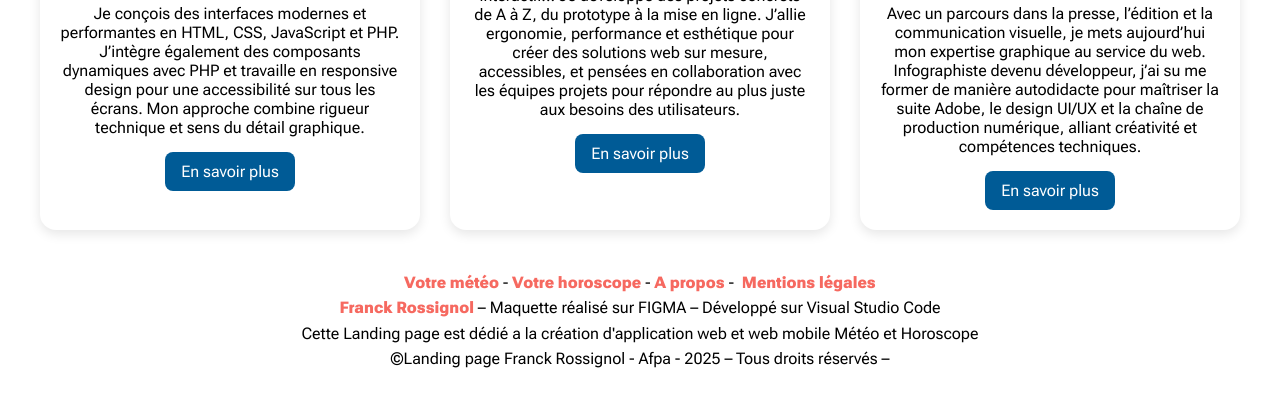
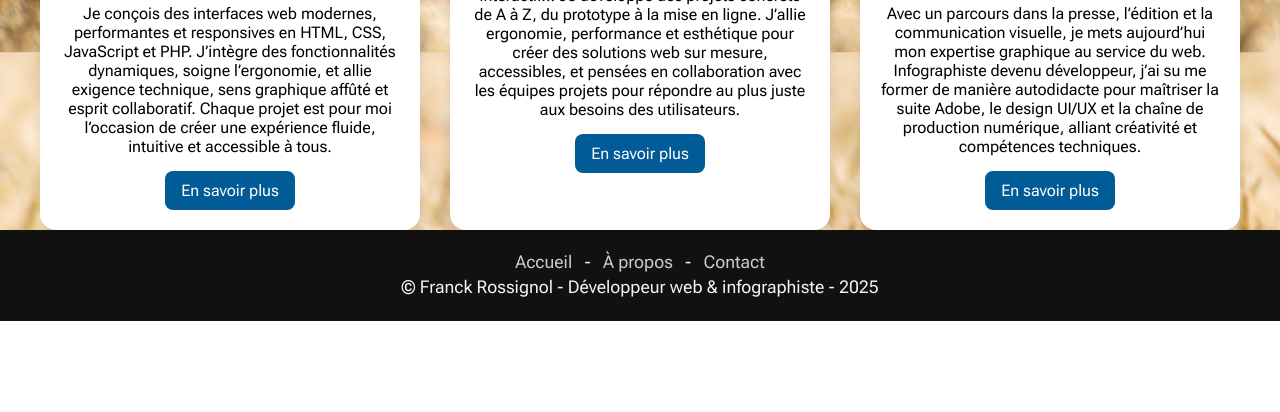
Before and after one commit to rossignol86/FranckRossignol, a plain HTML site: page index.html in a window 1280 px wide. Shown: the part 801-1213 px from the top of the page. After the commit the page ends 1122 px from the top, so only its background shows below. Drawn offline with Linux system fonts and the light colour scheme; a web font is replaced by a local one.

Commit message:
correction

```diff
--- /dev/null
+++ b/assets/css/apropos.css
@@ -0,0 +1,95 @@
+/* Reset et base */
+* {
+    margin: 0;
+    padding: 0;
+    box-sizing: border-box;
+    font-family: "Roboto Flex", sans-serif;
+}
+
+body {
+    display: flex;
+    flex-direction: column;
+    align-items: center;
+    text-align: center;
+    margin: 0 auto;
+}
+
+/* Logo */
+.logo {
+    width: 100%;
+    max-width: 300px;
+    margin: 0 auto;
+    display: flex;
+    justify-content: center;
+    align-items: center;
+}
+
+
+/* Le main prend tout l'espace restant */
+main {
+  flex: 1;
+}
+
+main.apropos-container {
+  max-width: 900px;
+  margin: 2rem auto;
+  padding: 2rem;
+  background-color: #ffffff;
+  box-shadow: 0 0 10px rgba(0,0,0,0.1);
+}
+
+h1 {
+    font-size: 2.5rem;
+    font-weight: 900;
+    font-family: "Amarante", serif;
+    margin-bottom: 20px;
+}
+
+section h2 {
+  font-size: 1.5rem;
+  color: #000000;
+  margin-bottom: 0.5rem;
+}
+
+ul {
+  padding-left: 1.5rem;
+}
+
+
+a {
+  font-family: "Inter", sans-serif;
+  color: #F66960;
+  text-decoration: none;
+}
+
+a:hover {
+  text-decoration: underline;
+  font-weight: 800;
+}
+
+p {
+  font-size: 1.2rem;
+  color: #555;
+  margin-bottom: 1rem;
+}
+
+
+
+/* Footer */
+.footer-content {
+    color: #000;
+    padding: 2.5rem 1rem;
+    text-align: center;
+    font-size: 1rem;
+    line-height: 1.6rem;
+}
+
+.footer-content a {
+    color: #F66960;
+    text-decoration: none;
+    font-weight: 900;
+}
+
+.footer-content a:hover {
+    text-decoration: underline;
+}
--- a/assets/css/index.css
+++ b/assets/css/index.css
@@ -7,11 +7,11 @@
 
 body {
     font-family: "Roboto Flex", sans-serif;
+    background: url('../images/cereal.jpg') no-repeat center center fixed;
+    background-size: cover;
     display: flex;
     flex-direction: column;
-  align-items: center;
-  text-align: center;
-  margin: 0 auto;
+    min-height: 100vh; /* ✅ pour que le footer reste en bas */
     background-color: #fff;
     color: #000;
 }
@@ -26,19 +26,19 @@ body {
   align-items: center;
 }
 
-.main{
-  flex: 1;
+/* MAIN */
+.main {
+  flex: 1; /* ✅ pousse le footer en bas si le contenu est court */
   width: 100%;
+  text-align: center;
 }
-
 
 /* TITRE PRINCIPAL */
 h1 {
-    text-align: center;
+  font-family: 'Amarante', cursive;
   font-size: 4rem;
   margin-top: 30px;
   margin-bottom: 40px;
-    font-family: 'Amarante', cursive;
 }
 
 /* CONTENEUR DES BLOCS */
@@ -101,24 +101,42 @@ article h2 {
   background-color: #003f6b;
 }
 
+/* FOOTER FIXÉ EN BAS */
+.footer {
+  background-color: #111;
+  color: #f4f4f4;
+  width: 100%;
+  padding: 20px 10px;
+  text-align: center;
+  font-size: 0.9rem;
+  margin-top: auto; /* ✅ essentiel pour rester en bas */
+}
 
-/* FOOTER */
-.footer-content {
-  padding: 2.5rem 1rem;
-  text-align: center;
-  font-size: 1rem;
+.footer-container {
+  max-width: 1000px;
+  margin: 0 auto;
+}
+
+.footer a {
+    font-weight: 400;
+    font-size: 1.1rem;
+    line-height: 1.5rem;
+    color: #ccc;
+    text-decoration: none;
+    margin: 0 8px;
+    transition: color 0.3s ease;
+}
+
+.footer a:hover {
+    color: #fffb00;
+    font-weight: 800;
+}
+
+.footer p{
+    font-size: 1.1rem;
     line-height: 1.6rem;
 }
 
-.footer-content a {
-  color: #F66960;
-  text-decoration: none;
-  font-weight: 900;
-}
-
-.footer-content a:hover {
-  text-decoration: underline;
-}
 
 
 /* RESPONSIVE */
--- a/index.html
+++ b/index.html
@@ -53,7 +53,7 @@
    </header>
 
 <body>
-    <main>
+    <main class="main">
         <header>
             <h1>Franck Rossignol</h1>
         </header>
@@ -63,7 +63,7 @@
                 <img class="blocimage" src="assets/images/maitrise.webp" alt="E" width="400" height="300">
                 <h2>Ma maîtrise : développement, intégration et design</h2>
                 <div class="textbloc">
-                    <p>Je conçois des interfaces modernes et performantes en HTML, CSS, JavaScript et PHP. J’intègre également des composants dynamiques avec PHP et travaille en responsive design pour une accessibilité sur tous les écrans. Mon approche combine rigueur technique et sens du détail graphique.</p>
+                    <p>Je conçois des interfaces web modernes, performantes et responsives en HTML, CSS, JavaScript et PHP. J’intègre des fonctionnalités dynamiques, soigne l’ergonomie, et allie exigence technique, sens graphique affûté et esprit collaboratif. Chaque projet est pour moi l’occasion de créer une expérience fluide, intuitive et accessible à tous.</p>
                     <a class="lienhtml" href="assets/pages/">En savoir plus</a>
                 </div>
             </article>
@@ -95,21 +95,17 @@
 
 
   <!-- Footer -->
-  <footer class="footer-content">
-    <div>
+    <footer class="footer">
+        <div class="footer-container">
+            <p>
+                <a href="#">Accueil</a> -
+                <a href="#">À propos</a> -
+                <a href="#">Contact</a><br>
+                &copy; Franck Rossignol - Développeur web & infographiste - 2025
+            </p>
+        </div>
+    </footer>
 
-        <a href="./assets/pages/meteo.html">Votre météo</a> -
-        <a href="./assets/pages/horoscope.html">Votre horoscope</a> -
-        <a href="./assets/pages/apropos.html">A&nbsp;propos</a>&nbsp;-&nbsp;
-        <a href="./assets/pages/mentionslegales.html">Mentions légales</a> <br>
-
-        <a href="https://rossignolfranck.alwaysdata.net/portfolio/" target="_blank">Franck Rossignol</a> – Maquette réalisé sur FIGMA – Développé sur Visual Studio Code <br>
-        Cette Landing page est dédié a la création d'application web et web mobile Météo et Horoscope<br>
-        &copy;Landing page Franck Rossignol - Afpa - 2025 – Tous droits réservés –
-
-      </span>
-    </div>
-  </footer>
 
 </body>
 </html>
```
Also changed, not shown: assets/images/cereal.jpg (added), assets/images/texture.jpg (added), assets/pages/apropos.html (added). Lines whose indentation alone changed are shown as unchanged.
